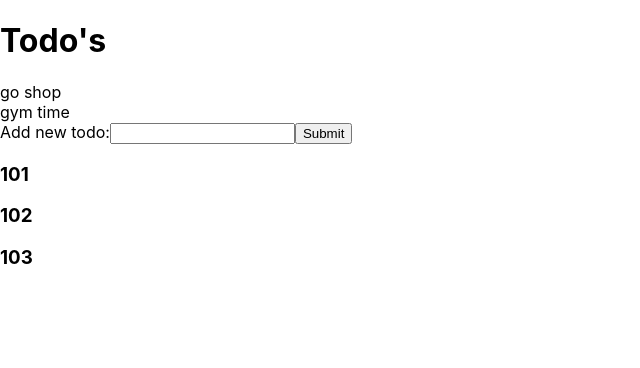
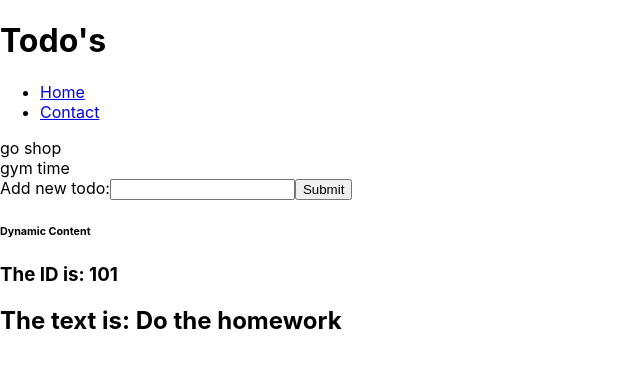
Before and after one commit to igorlmax/simple, a React (Create React App) app: page /101 in a window 1280 px wide. Shown: the top 368 px of the page, without its empty margins (0-640 px from the left). Built offline with nearby package versions, Linux system fonts and the light colour scheme.

Commit message:
navigate to details page

```diff
--- a/package.json
+++ b/package.json
@@ -6,6 +6,7 @@
     "react": "^16.9.0",
     "react-dom": "^16.9.0",
     "react-redux": "^7.1.1",
+    "react-router-dom": "^5.0.1",
     "react-scripts": "3.1.1",
     "redux": "^4.0.4"
   },
--- a/src/App.js
+++ b/src/App.js
@@ -2,6 +2,10 @@ import React, {Component} from 'react';
 import Todos from './Todos';
 import AddTodo from "./AddForm";
 import Home from "./components/home";
+import Contact from "./components/contact";
+import Post from "../src/components/post";
+import {BrowserRouter, Route} from 'react-router-dom';
+import {Link, NavLink} from 'react-router-dom';
 
 class App extends Component {
 
@@ -39,14 +43,25 @@ class App extends Component {
 
     render() {
         return (
+            <BrowserRouter>
                 <div className="App">
                     <h1>Todo's</h1>
+                    <div>
+                        <ul>
+                            <li><Link to="/">Home</Link></li>
+                            <li><Link to="/contact">Contact</Link></li>
+                        </ul>
+                    </div>
                     <Todos
                         todos={this.state.todos}
                         deleteTodo={this.deleteTodo}/>
                     <AddTodo addTodo={this.addTodo}/>
-                <Home/>
+                    <h6>Dynamic Content</h6>
+                    <Route exact path='/' component={Home}/>
+                    <Route exact path='/contact' component={Contact}/>
+                    <Route path='/:post_id' component={Post}/>
                 </div>
+            </BrowserRouter>
         )
     };
 }
--- /dev/null
+++ b/src/components/contact.js
@@ -0,0 +1,14 @@
+import React, {Component} from 'react';
+
+class Contact extends Component {
+
+    render() {
+        return (
+            <div>
+                <h1>Contact</h1>
+            </div>
+        )}
+
+}
+
+export default Contact;
--- a/src/components/home.js
+++ b/src/components/home.js
@@ -1,5 +1,6 @@
 import React, {Component} from 'react';
 import {connect} from 'react-redux';
+import {Link} from 'react-router-dom';
 
 class Home extends Component {
 
@@ -14,7 +15,9 @@ class Home extends Component {
             posts.map(post => {
                 return (
                     <div key={post.id}>
-                        <h3>{post.id}</h3>
+                        <Link to={'/' + post.id}>
+                            <h3>{post.title}</h3>
+                        </Link>
                     </div>
                 )
             })) : (
@@ -37,4 +40,5 @@ const mapStateToProps = (state) => {
     }
 };
 
+
 export default connect(mapStateToProps)(Home);
--- a/src/components/post.js
+++ b/src/components/post.js
@@ -1,20 +1,43 @@
 import React, {Component} from 'react';
-import {connect} from 'react-redux';
 import {connect} from 'react-redux';
 
 class Post extends Component {
 
+    componentDidMount() {
+        console.log(this.props);
+        let id = this.props.match.params.post_id;
+        console.log(this.props.post)
+    }
+
     render() {
-        const post =  this.props.post;
+        const {post} = this.props;
+        return (
+            <div>
+                <h3>The ID is: {post.id}</h3>
+                <h2>The text is: {post.title}</h2>
+            </div>
+        )
     }
 }
 
 const mapStateToProps = (state, ownProps) => {
     // ownProps contain information about the Routes
     let id = ownProps.match.params.post_id;
+
     return {
         post: state.posts.find(post => post.id === id)
     };
 };
 
+// simple dispatch definition
+// store.dispatch({type: 'ADD_TODO', payload: 'go make some sandwich'});
+
+const mapDispatchToProps = (dispatch) => {
+    return {
+        deletePost: (id) => {
+            dispatch({type: 'DELETE_POST', id: id})
+        }
+    };
+};
+
 export default connect(mapStateToProps)(Post);
--- a/src/redux/reducers/index.js
+++ b/src/redux/reducers/index.js
@@ -1,12 +1,13 @@
 const initState = {
     posts: [
-        {id: '101', title: 'do the homework'},
-        {id: '102', title: 'swimming day'},
-        {id: '103', title: 'call John'},
+        {id: '101', title: 'Do the homework'},
+        {id: '102', title: 'Swimming day'},
+        {id: '103', title: 'Call John'},
     ]
 };
 
 const combineReducers = (state = initState, action) => {
+    console.log();
     return state;
 };
 
```
Also changed, not shown: 1 other file (tests, documents, lock files or other folders). Lines whose indentation alone changed are shown as unchanged.
